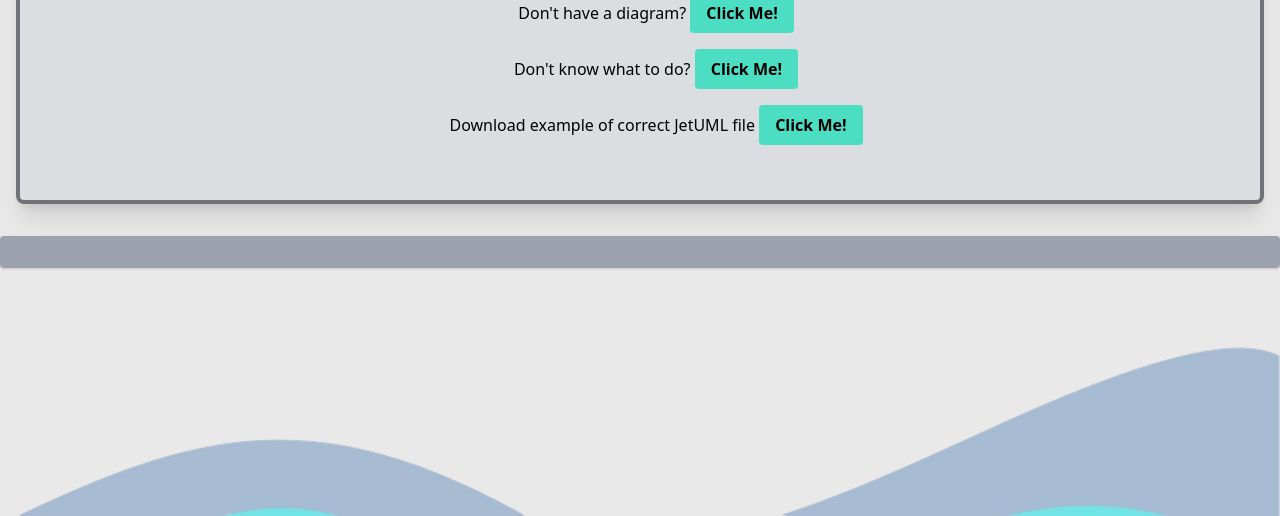
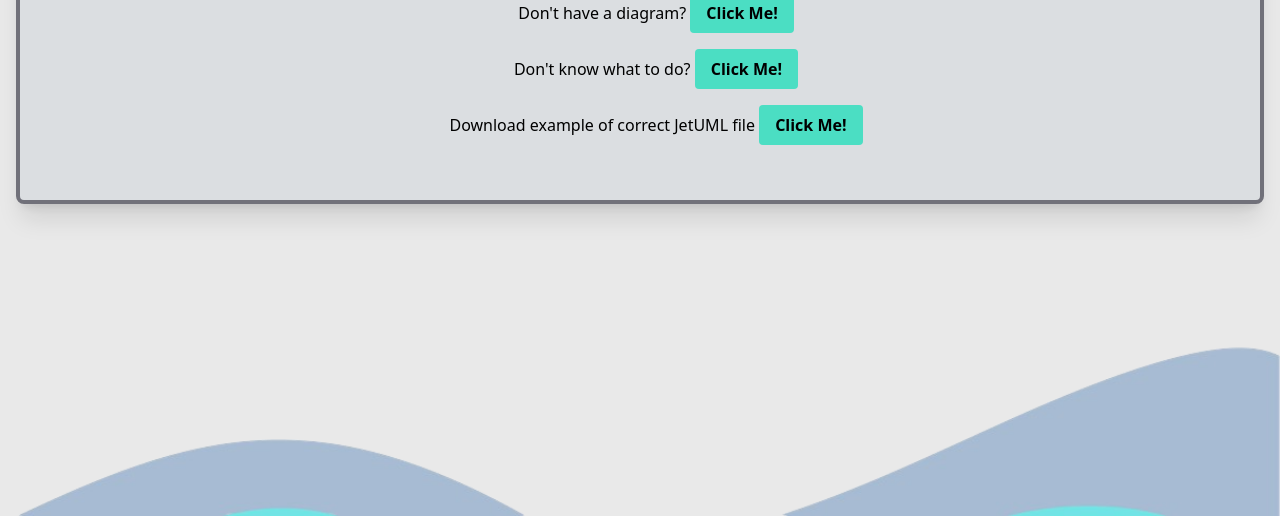
Before and after one commit to placeholder-motxt/fe, a Django app: page /convert_page/ in a window 1280 px wide. Shown: the part 782-1298 px from the top of the page. Run offline with Django 5.2, Linux system fonts and the light colour scheme; some libraries are stand-ins or nearby versions.

Commit message:
[REFACTOR] change positioning of elements and remove bg div for ads

```diff
--- a/templates/convert_page.html
+++ b/templates/convert_page.html
@@ -80,8 +80,9 @@
       <form id="uploadForm" style="display: none;">
         {% csrf_token %}
       </form>
-      <div class="md:block 2xl:grid 2xl:grid-cols-6 md:gap-4 w-full px-4">
-        <div class="bg-gray-400 p-4 rounded shadow sm:hidden 2xl:block 2xl:grow">
+      <div class="md:block 2xl:grid 2xl:grid-cols-[1fr_3fr_1fr] md:gap-4 w-full px-4">
+      <!-- <div class="flex md:block 2xl:grid 2xl:flex-row md:gap-4 w-full px-4"> -->
+        <div class="p-4 sm:hidden 2xl:block">
           <script async src="https://pagead2.googlesyndication.com/pagead/js/adsbygoogle.js?client=ca-pub-7498719221422050"
           crossorigin="anonymous"></script>
           <!-- display ad ver -->
@@ -95,8 +96,8 @@
                 (adsbygoogle = window.adsbygoogle || []).push({});
           </script>
         </div>
-        <div class="grid grid-rows-[2fr_1fr] gap-4 shadow-xl border-4 border-zinc-500 rounded-lg md:col-span-1 2xl:flex-none 2xl:col-span-4 " style="background-color:var(--main-tile);">
-          <div class="flex flex-row justify-center max-w-7xl md:grid-cols-2 rounded-lg px-6 pt-6">
+        <div class="grid grid-rows-[2fr_1fr] gap-4 shadow-xl border-4 border-zinc-500 rounded-lg md:col-span-1 2xl:basis-256 2xl:min-w-2xl 2xl:w-full 2xl:grow-0 mx-auto" style="background-color:var(--main-tile);">
+          <div class="flex flex-row justify-center mx-auto max-w-7xl md:grid-cols-2 rounded-lg px-6 pt-6">
             <!-- Left Column -->
             <div class="pr-6">
               <!-- Project Name Input -->
@@ -292,7 +293,7 @@
             </div>
           </div>
         </div>
-        <div class="bg-gray-400 p-4 rounded shadow md:hidden 2xl:block 2xl:grow">
+        <div class="p-4 md:hidden 2xl:block">
           <script async src="https://pagead2.googlesyndication.com/pagead/js/adsbygoogle.js?client=ca-pub-7498719221422050"
           crossorigin="anonymous"></script>
           <!-- display ad ver -->
@@ -310,7 +311,7 @@
     </main>
   </div>
     <footer class="relative bg-(--background)">
-      <div class="bg-gray-400 dark:bg-gray-200 p-4 rounded shadow">
+      <div class="p-4 mx-6 flex grow">
         <script async src="https://pagead2.googlesyndication.com/pagead/js/adsbygoogle.js?client=ca-pub-7498719221422050"
             crossorigin="anonymous"></script>
         <ins class="adsbygoogle"
```
